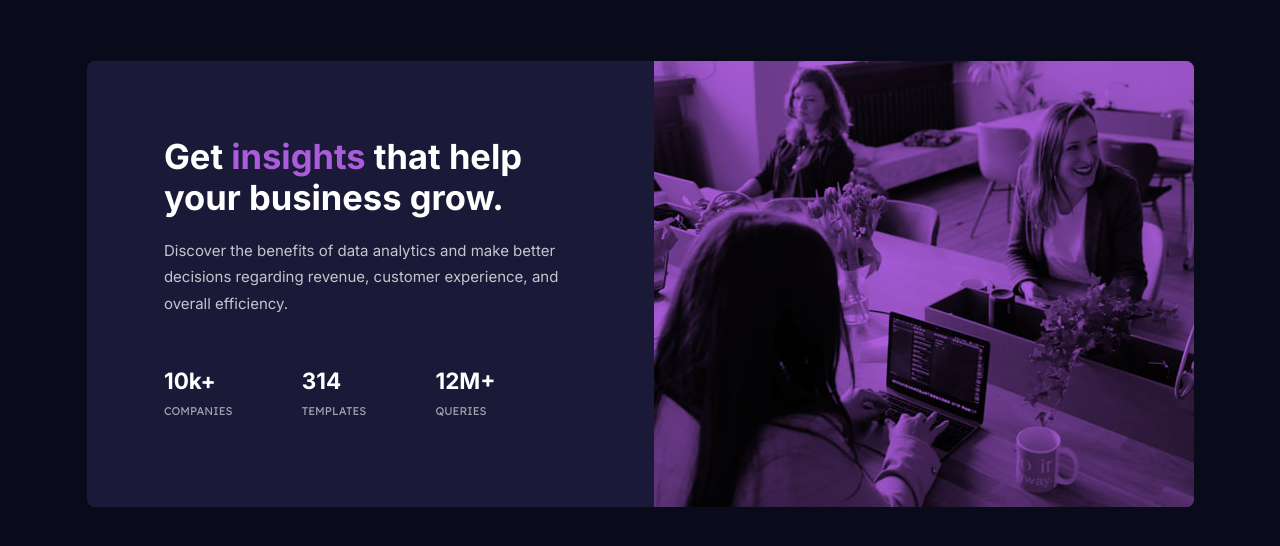
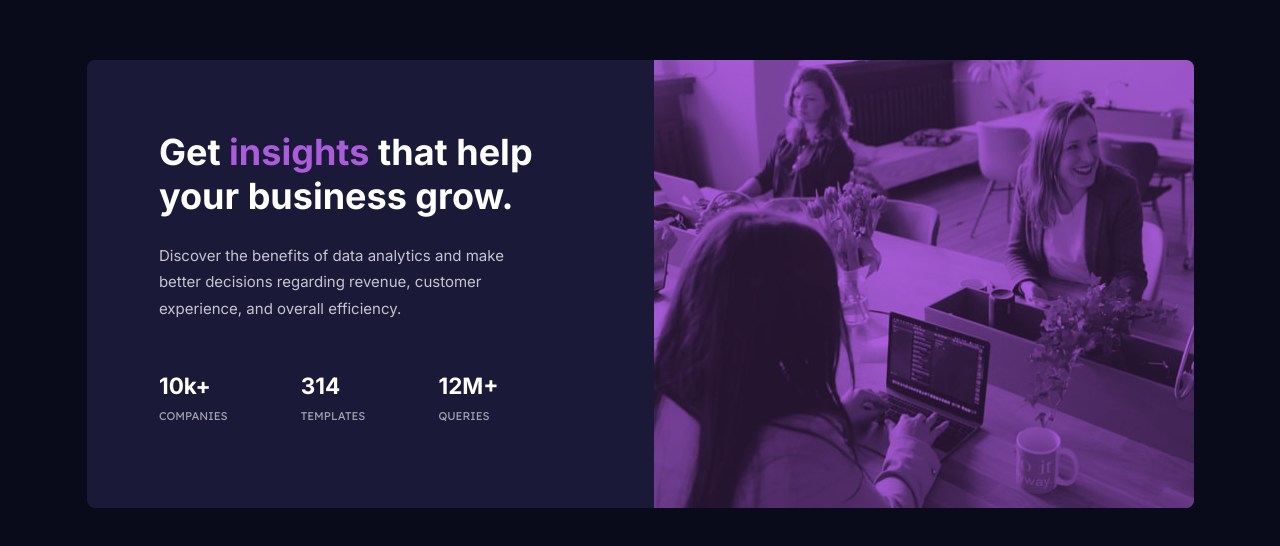
Before and after one commit to femRepos/stats-preview-card, a plain HTML site: page index.html in a window 1280 px wide. Shown: the part 116-662 px from the top of the page. Drawn offline with Linux system fonts and the light colour scheme.

Commit message:
Make text portion more responsive

```diff
--- a/index.html
+++ b/index.html
@@ -14,7 +14,7 @@
   <!-- Stylesheet -->
   <link rel="stylesheet" href="./styles/style.css">
 
-  <title>Frontend Mentor | Stats preview card component</title>
+  <title>Stats preview card component</title>
 </head>
 <body>
   <main>
--- a/styles/style.css
+++ b/styles/style.css
@@ -39,11 +39,6 @@ body {
         text-align: left;
         width: 100%;
     }
-}
-
-p {
-    color: var(--slightly-transparent-white-p);
-    line-height: 1.75em;
 }
 
 /* CONTAINER */
@@ -95,6 +90,7 @@ main {
     width: 100%;
     height: 100%;
     mix-blend-mode: multiply;
+    opacity: 0.8;
 }
 
 /* INFO */
@@ -106,23 +102,34 @@ main {
 @media only screen and (min-width: 1025px) {
     .info-container {
         max-width: 51%;
-        padding: 75px 75px 60px 75px;
+        padding: 70px 70px 60px 70px;
     }
 }
 
 h1 {
     font-size: 1.75rem;
-    margin-bottom: 20px;
+    margin-bottom: 25px;
 }
 
 @media only screen and (min-width:1025px) {
     h1 {
-        font-size: 2.3rem;
+        font-size: 2.4rem;
     }
 }
 
 h1 span {
     color: var(--soft-violet);
+}
+
+p {
+    color: var(--slightly-transparent-white-p);
+    line-height: 1.75em;
+}
+
+@media only screen and (min-width: 1110px) {
+    p {
+        width: 90%;
+    }
 }
 
 /* STATS */
```
